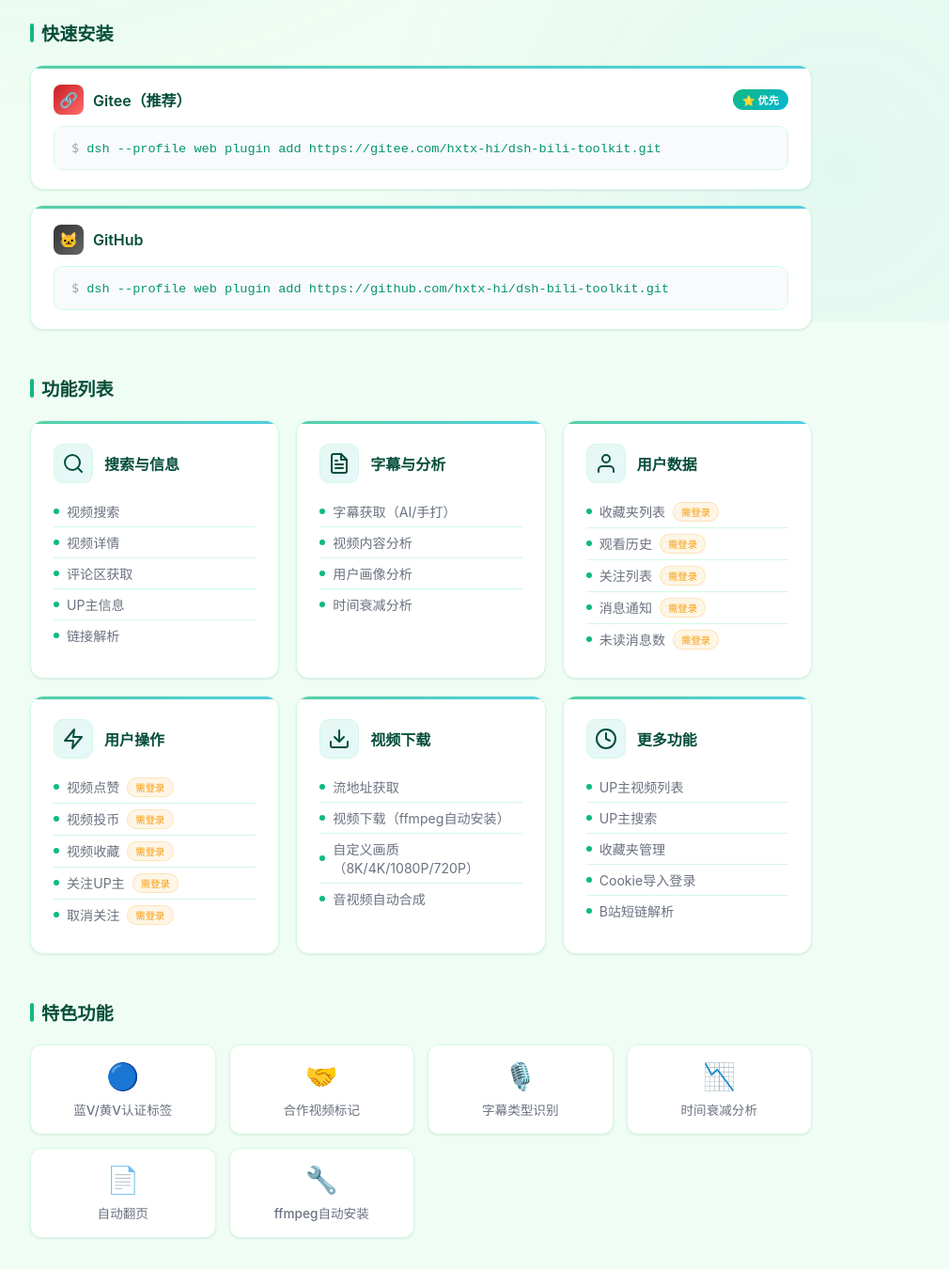
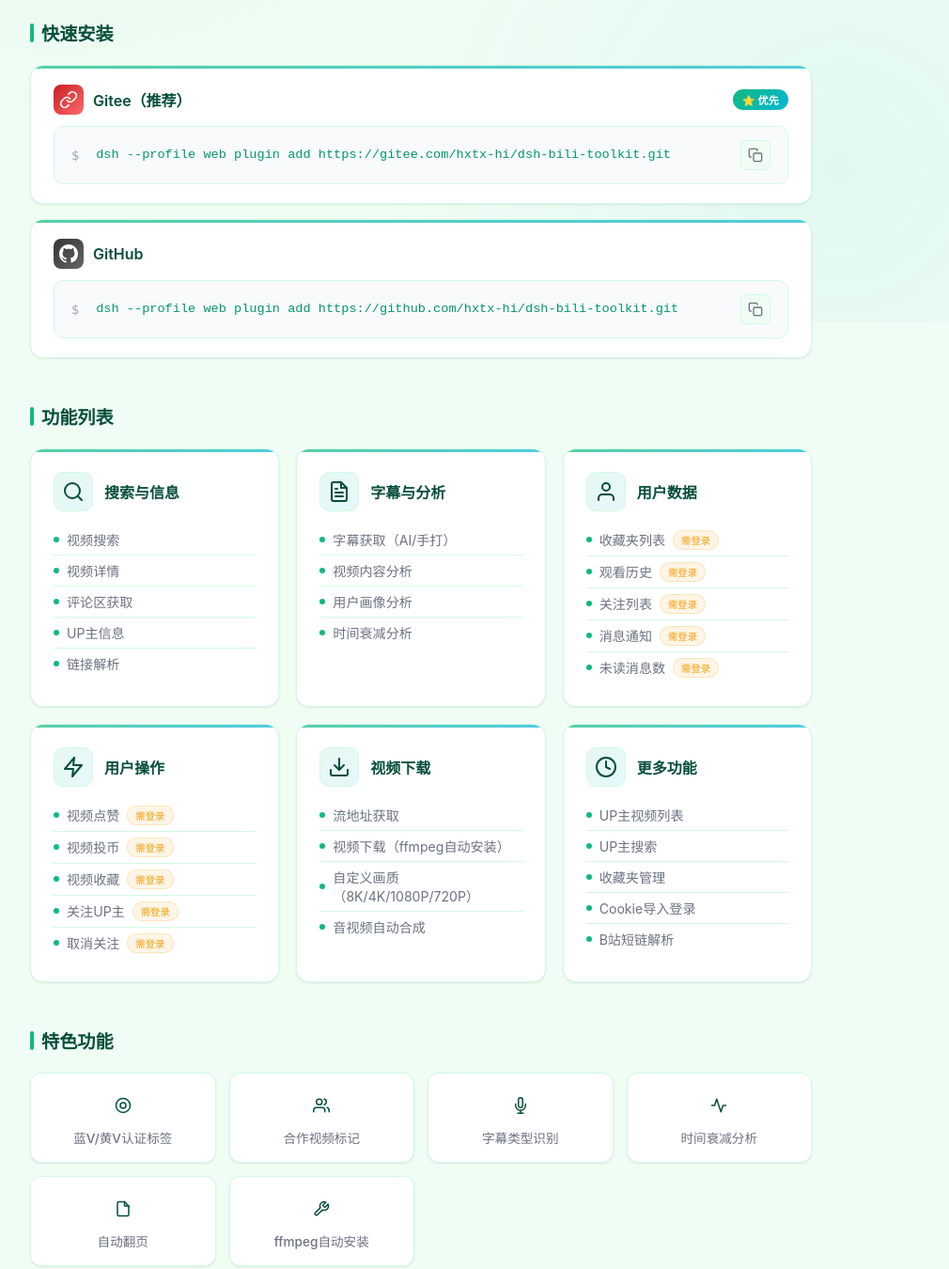
Before and after one commit to hxtx-hi/dsh-bili-toolkit, a website: page docs/index.html in a window 1280 px wide. Shown: the part 460-1810 px from the top of the page at 94% size, without its empty margins (192-1202 px from the left). Drawn offline with Linux system fonts and the light colour scheme.

Commit message:
fix: 替换所有emoji为SVG图标，添加复制按钮

```diff
--- a/docs/index.html
+++ b/docs/index.html
@@ -174,9 +174,18 @@
     font-size:.85rem;color:var(--text);
     overflow-x:auto;position:relative;
     transition:background .3s,border-color .3s;
+    display:flex;align-items:center;justify-content:space-between;gap:10px;
   }
-  .code-block code{color:var(--accent2);font-weight:500}
-  .code-block .prompt{color:var(--text3);margin-right:8px;user-select:none}
+  .code-block code{color:var(--accent2);font-weight:500;flex:1;min-width:0;overflow-x:auto;white-space:nowrap}
+  .code-block .prompt{color:var(--text3);margin-right:8px;user-select:none;flex-shrink:0}
+  .copy-btn{
+    flex-shrink:0;width:32px;height:32px;
+    display:flex;align-items:center;justify-content:center;
+    background:var(--surface2);border:1px solid var(--border);border-radius:6px;
+    cursor:pointer;transition:all .2s;color:var(--text2);
+  }
+  .copy-btn:hover{background:var(--accent);color:#fff;border-color:var(--accent)}
+  .copy-btn.copied{background:#22c55e;color:#fff;border-color:#22c55e}
 
   .priority-badge{
     display:inline-flex;align-items:center;gap:4px;
@@ -338,12 +347,15 @@
       <div class="install-card">
         <div class="install-card-inner">
           <div class="install-card-header">
-            <div class="icon gitee">🔗</div>
+            <div class="icon gitee"><svg width="20" height="20" viewBox="0 0 24 24" fill="none" stroke="currentColor" stroke-width="2" stroke-linecap="round" stroke-linejoin="round"><path d="M10 13a5 5 0 0 0 7.54.54l3-3a5 5 0 0 0-7.07-7.07l-1.72 1.71"/><path d="M14 11a5 5 0 0 0-7.54-.54l-3 3a5 5 0 0 0 7.07 7.07l1.71-1.71"/></svg></div>
             <div class="text">Gitee（推荐）</div>
             <span class="priority-badge">⭐ 优先</span>
           </div>
           <div class="code-block">
             <span class="prompt">$</span><code>dsh --profile web plugin add https://gitee.com/hxtx-hi/dsh-bili-toolkit.git</code>
+            <button class="copy-btn" onclick="copyCommand(this)" data-cmd="dsh --profile web plugin add https://gitee.com/hxtx-hi/dsh-bili-toolkit.git" title="复制命令">
+              <svg width="16" height="16" viewBox="0 0 24 24" fill="none" stroke="currentColor" stroke-width="2" stroke-linecap="round" stroke-linejoin="round"><rect x="9" y="9" width="13" height="13" rx="2" ry="2"/><path d="M5 15H4a2 2 0 0 1-2-2V4a2 2 0 0 1 2-2h9a2 2 0 0 1 2 2v1"/></svg>
+            </button>
           </div>
         </div>
       </div>
@@ -352,11 +364,14 @@
       <div class="install-card">
         <div class="install-card-inner">
           <div class="install-card-header">
-            <div class="icon github">🐱</div>
+            <div class="icon github"><svg width="20" height="20" viewBox="0 0 16 16" fill="currentColor"><path d="M8 0C3.58 0 0 3.58 0 8c0 3.54 2.29 6.53 5.47 7.59.4.07.55-.17.55-.38 0-.19-.01-.82-.01-1.49-2.01.37-2.53-.49-2.69-.94-.09-.23-.48-.94-.82-1.13-.28-.15-.68-.52-.01-.53.63-.01 1.08.58 1.23.82.72 1.21 1.87.87 2.33.66.07-.52.28-.87.51-1.07-1.78-.2-3.64-.89-3.64-3.95 0-.87.31-1.59.82-2.15-.08-.2-.36-1.02.08-2.12 0 0 .67-.21 2.2.82.64-.18 1.32-.27 2-.27.68 0 1.36.09 2 .27 1.53-1.04 2.2-.82 2.2-.82.44 1.1.16 1.92.08 2.12.51.56.82 1.27.82 2.15 0 3.07-1.87 3.75-3.65 3.95.29.25.54.73.54 1.48 0 1.07-.01 1.93-.01 2.2 0 .21.15.46.55.38A8.013 8.013 0 0016 8c0-4.42-3.58-8-8-8z"/></svg></div>
             <div class="text">GitHub</div>
           </div>
           <div class="code-block">
             <span class="prompt">$</span><code>dsh --profile web plugin add https://github.com/hxtx-hi/dsh-bili-toolkit.git</code>
+            <button class="copy-btn" onclick="copyCommand(this)" data-cmd="dsh --profile web plugin add https://github.com/hxtx-hi/dsh-bili-toolkit.git" title="复制命令">
+              <svg width="16" height="16" viewBox="0 0 24 24" fill="none" stroke="currentColor" stroke-width="2" stroke-linecap="round" stroke-linejoin="round"><rect x="9" y="9" width="13" height="13" rx="2" ry="2"/><path d="M5 15H4a2 2 0 0 1-2-2V4a2 2 0 0 1 2-2h9a2 2 0 0 1 2 2v1"/></svg>
+            </button>
           </div>
         </div>
       </div>
@@ -474,27 +489,27 @@
     <h2 class="section-title">特色功能</h2>
     <div class="highlights-grid">
       <div class="highlight-item">
-        <span class="highlight-icon">🔵</span>
+        <span class="highlight-icon"><svg width="18" height="18" viewBox="0 0 24 24" fill="none" stroke="currentColor" stroke-width="2" stroke-linecap="round" stroke-linejoin="round"><circle cx="12" cy="12" r="10"/><circle cx="12" cy="12" r="4"/></svg></span>
         <div class="highlight-text">蓝V/黄V认证标签</div>
       </div>
       <div class="highlight-item">
-        <span class="highlight-icon">🤝</span>
+        <span class="highlight-icon"><svg width="18" height="18" viewBox="0 0 24 24" fill="none" stroke="currentColor" stroke-width="2" stroke-linecap="round" stroke-linejoin="round"><path d="M17 21v-2a4 4 0 0 0-4-4H5a4 4 0 0 0-4 4v2"/><circle cx="9" cy="7" r="4"/><path d="M23 21v-2a4 4 0 0 0-3-3.87"/><path d="M16 3.13a4 4 0 0 1 0 7.75"/></svg></span>
         <div class="highlight-text">合作视频标记</div>
       </div>
       <div class="highlight-item">
-        <span class="highlight-icon">🎙️</span>
+        <span class="highlight-icon"><svg width="18" height="18" viewBox="0 0 24 24" fill="none" stroke="currentColor" stroke-width="2" stroke-linecap="round" stroke-linejoin="round"><path d="M12 1a3 3 0 0 0-3 3v8a3 3 0 0 0 6 0V4a3 3 0 0 0-3-3z"/><path d="M19 10v2a7 7 0 0 1-14 0v-2"/><line x1="12" y1="19" x2="12" y2="23"/><line x1="8" y1="23" x2="16" y2="23"/></svg></span>
         <div class="highlight-text">字幕类型识别</div>
       </div>
       <div class="highlight-item">
-        <span class="highlight-icon">📉</span>
+        <span class="highlight-icon"><svg width="18" height="18" viewBox="0 0 24 24" fill="none" stroke="currentColor" stroke-width="2" stroke-linecap="round" stroke-linejoin="round"><polyline points="22 12 18 12 15 21 9 3 6 12 2 12"/></svg></span>
         <div class="highlight-text">时间衰减分析</div>
       </div>
       <div class="highlight-item">
-        <span class="highlight-icon">📄</span>
+        <span class="highlight-icon"><svg width="18" height="18" viewBox="0 0 24 24" fill="none" stroke="currentColor" stroke-width="2" stroke-linecap="round" stroke-linejoin="round"><path d="M14 2H6a2 2 0 0 0-2 2v16a2 2 0 0 0 2 2h12a2 2 0 0 0 2-2V8z"/><polyline points="14 2 14 8 20 8"/></svg></span>
         <div class="highlight-text">自动翻页</div>
       </div>
       <div class="highlight-item">
-        <span class="highlight-icon">🔧</span>
+        <span class="highlight-icon"><svg width="18" height="18" viewBox="0 0 24 24" fill="none" stroke="currentColor" stroke-width="2" stroke-linecap="round" stroke-linejoin="round"><path d="M14.7 6.3a1 1 0 0 0 0 1.4l1.6 1.6a1 1 0 0 0 1.4 0l3.77-3.77a6 6 0 0 1-7.94 7.94l-6.91 6.91a2.12 2.12 0 0 1-3-3l6.91-6.91a6 6 0 0 1 7.94-7.94l-3.76 3.76z"/></svg></span>
         <div class="highlight-text">ffmpeg自动安装</div>
       </div>
     </div>
@@ -542,6 +557,43 @@ function toggleTheme(){
     document.getElementById('themeKnob').innerHTML=saved==='light'?sunSVG:moonSVG;
   }
 })();
+
+// 复制命令函数
+function copyCommand(btn){
+  var cmd=btn.getAttribute('data-cmd');
+  if(navigator.clipboard&&navigator.clipboard.writeText){
+    navigator.clipboard.writeText(cmd).then(function(){
+      showCopied(btn);
+    }).catch(function(){
+      fallbackCopy(cmd,btn);
+    });
+  }else{
+    fallbackCopy(cmd,btn);
+  }
+}
+
+function fallbackCopy(text,btn){
+  var ta=document.createElement('textarea');
+  ta.value=text;
+  ta.style.position='fixed';
+  ta.style.left='-9999px';
+  document.body.appendChild(ta);
+  ta.select();
+  try{
+    document.execCommand('copy');
+    showCopied(btn);
+  }catch(e){}
+  document.body.removeChild(ta);
+}
+
+function showCopied(btn){
+  btn.classList.add('copied');
+  btn.innerHTML='<svg width="16" height="16" viewBox="0 0 24 24" fill="none" stroke="currentColor" stroke-width="2.5" stroke-linecap="round" stroke-linejoin="round"><polyline points="20 6 9 17 4 12"/></svg>';
+  setTimeout(function(){
+    btn.classList.remove('copied');
+    btn.innerHTML='<svg width="16" height="16" viewBox="0 0 24 24" fill="none" stroke="currentColor" stroke-width="2" stroke-linecap="round" stroke-linejoin="round"><rect x="9" y="9" width="13" height="13" rx="2" ry="2"/><path d="M5 15H4a2 2 0 0 1-2-2V4a2 2 0 0 1 2-2h9a2 2 0 0 1 2 2v1"/></svg>';
+  },2000);
+}
 </script>
 
 </body>
```
